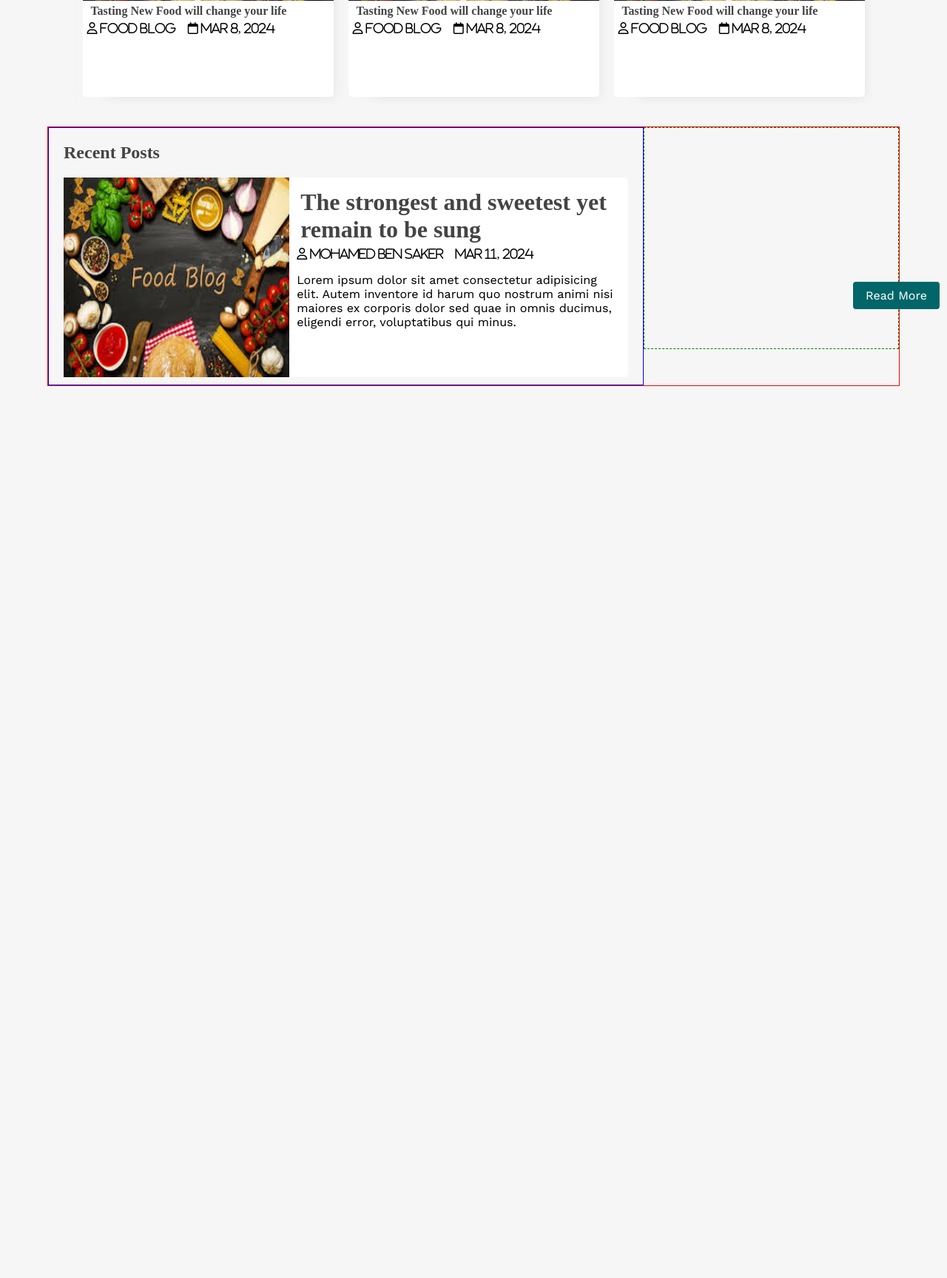
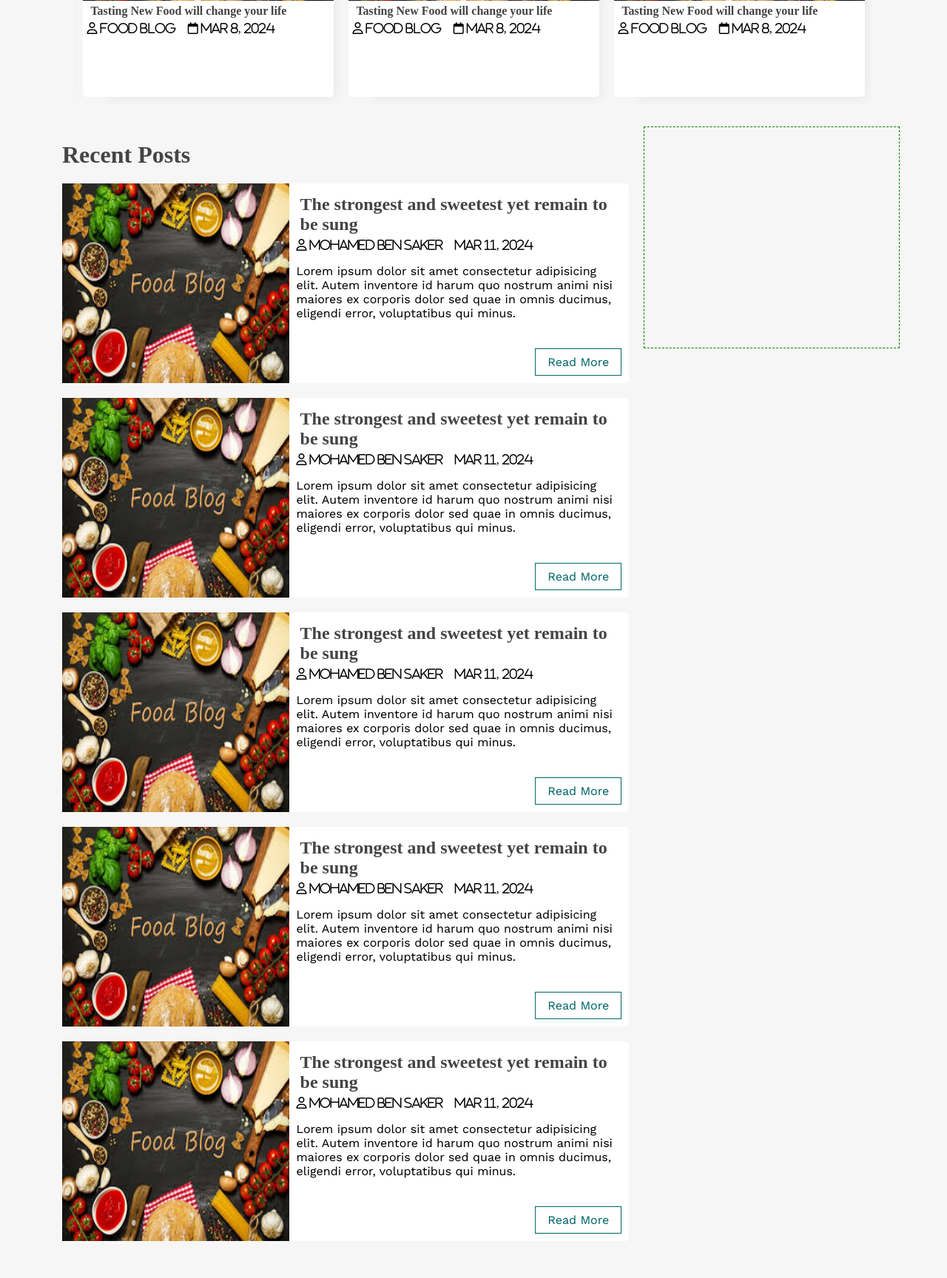
Before and after one commit to Ryannn26/Chakchouka, a PHP site: page / in a window 1280 px wide. Shown: the part 372-2100 px from the top of the page at 74% size. Before the commit the page ends 894 px from the top, so only its background shows below. Run offline with PHP 8.4, Linux system fonts and the light colour scheme; some libraries are stand-ins or nearby versions.

Commit message:
finale view on posts section

```diff
--- a/blog/index.html
+++ b/blog/index.html
@@ -113,13 +113,63 @@
     <!--//POST SLIDER -->
     <!--content section-->
     <div class="content clearfix">
+
         <!--main content-->
         <div class="main-content">
-            <h2 class="recent-post-title">Recent Posts</h2>
+            <h1 class="recent-post-title">Recent Posts</h1>
+
             <div class="post">
                 <img src="imgs/images.jpg" alt="" class="post-image">
                 <div class="post-preview">
-                    <h1><a href="single.html">The strongest and sweetest yet remain to be sung </a></h1>
+                    <h2><a href="single.html">The strongest and sweetest yet remain to be sung </a></h2>
+                    <i class="far fa-user"> Mohamed Ben Saker</i>
+                    &nbsp;
+                    <i class="far calendar"> Mar 11, 2024</i>
+                    <p class="preview-text">Lorem ipsum dolor sit amet consectetur adipisicing elit. Autem inventore id harum quo nostrum animi nisi maiores ex corporis dolor sed quae in omnis ducimus, eligendi error, voluptatibus qui minus.
+                    </p>
+                    <a href="single.html" class="btn read-more">Read More</a>
+                </div>
+            </div>
+            <div class="post">
+                <img src="imgs/images.jpg" alt="" class="post-image">
+                <div class="post-preview">
+                    <h2><a href="single.html">The strongest and sweetest yet remain to be sung </a></h2>
+                    <i class="far fa-user"> Mohamed Ben Saker</i>
+                    &nbsp;
+                    <i class="far calendar"> Mar 11, 2024</i>
+                    <p class="preview-text">Lorem ipsum dolor sit amet consectetur adipisicing elit. Autem inventore id harum quo nostrum animi nisi maiores ex corporis dolor sed quae in omnis ducimus, eligendi error, voluptatibus qui minus.
+                    </p>
+                    <a href="single.html" class="btn read-more">Read More</a>
+                </div>
+            </div>
+            <div class="post">
+                <img src="imgs/images.jpg" alt="" class="post-image">
+                <div class="post-preview">
+                    <h2><a href="single.html">The strongest and sweetest yet remain to be sung </a></h2>
+                    <i class="far fa-user"> Mohamed Ben Saker</i>
+                    &nbsp;
+                    <i class="far calendar"> Mar 11, 2024</i>
+                    <p class="preview-text">Lorem ipsum dolor sit amet consectetur adipisicing elit. Autem inventore id harum quo nostrum animi nisi maiores ex corporis dolor sed quae in omnis ducimus, eligendi error, voluptatibus qui minus.
+                    </p>
+                    <a href="single.html" class="btn read-more">Read More</a>
+                </div>
+            </div>
+            <div class="post">
+                <img src="imgs/images.jpg" alt="" class="post-image">
+                <div class="post-preview">
+                    <h2><a href="single.html">The strongest and sweetest yet remain to be sung </a></h2>
+                    <i class="far fa-user"> Mohamed Ben Saker</i>
+                    &nbsp;
+                    <i class="far calendar"> Mar 11, 2024</i>
+                    <p class="preview-text">Lorem ipsum dolor sit amet consectetur adipisicing elit. Autem inventore id harum quo nostrum animi nisi maiores ex corporis dolor sed quae in omnis ducimus, eligendi error, voluptatibus qui minus.
+                    </p>
+                    <a href="single.html" class="btn read-more">Read More</a>
+                </div>
+            </div>
+            <div class="post">
+                <img src="imgs/images.jpg" alt="" class="post-image">
+                <div class="post-preview">
+                    <h2><a href="single.html">The strongest and sweetest yet remain to be sung </a></h2>
                     <i class="far fa-user"> Mohamed Ben Saker</i>
                     &nbsp;
                     <i class="far calendar"> Mar 11, 2024</i>
@@ -129,6 +179,7 @@
                 </div>
             </div>
         </div>
+        <!--Main content-->
         <div class="sidebar"></div>
     </div>
 </div>
--- a/blog/style.css
+++ b/blog/style.css
@@ -31,7 +31,7 @@ a{
 }
 .btn:hover{
     color: white !important;
-    background-color: #006669;
+    background-color: #005255;
 
 }
 header {
@@ -161,12 +161,10 @@ header ul li ul li a:hover{
 .content{
     width: 90%;
     margin: 30px auto 30px;
-    border: 1px solid red;
 }
 .content .main-content {
     width: 70%;
     float: left;
-    border: 1px solid blue;
 
 }
 .content .main-content .recent-post-title{
@@ -175,14 +173,24 @@ header ul li ul li a:hover{
 .content .main-content .post{
     width: 95%;
     height: 270px;
-    margin: 10px auto;
+    margin: 20px auto;
     border-radius: 5px;
     background-color: white;
+    position: relative;
 }
 .content .main-content .post .read-more{
     position: absolute;
     bottom: 10px;
     right: 10px;
+    border: 1px solid #006669;
+    background: transparent;
+    border-radius: 0px;
+    color:#006669 !important;
+}
+.content .main-content .post .read-more:hover{
+    background-color: #006669;
+    color: white !important;
+    transition: .25s;
 
 }
 .content .main-content .post .post-preview{
```
